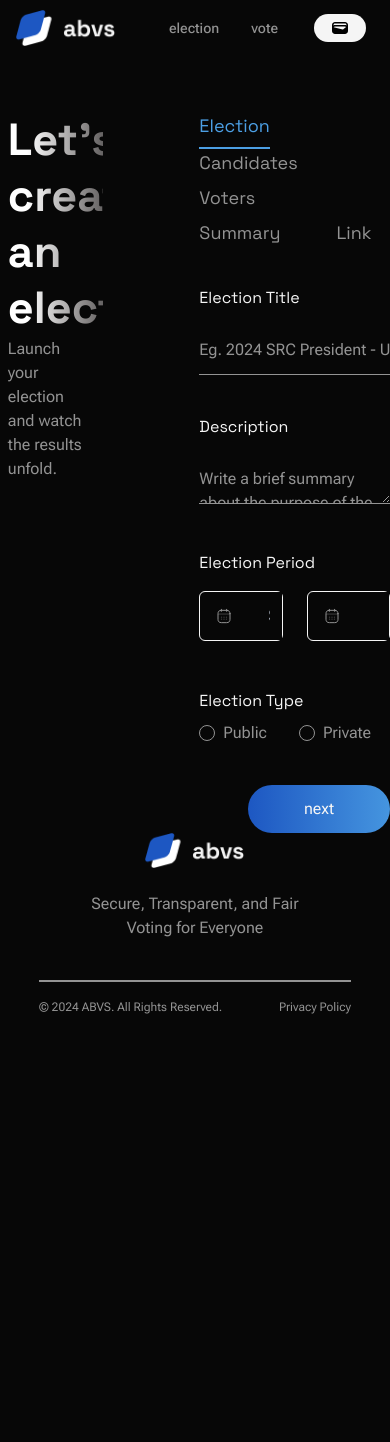
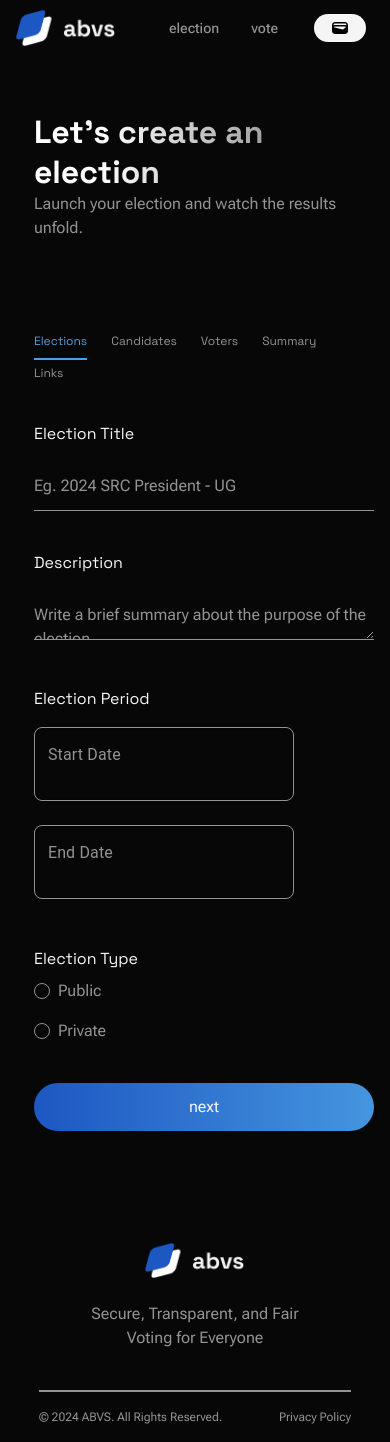
Before and after one commit to mowblox/auditable-blockchain-voting-system, a Next.js app in the folder frontend/: page /elections/add in a window 390 px wide. Before the commit the page ends 1032 px from the top, so only its background shows below. Built offline with nearby package versions, Linux system fonts and the light colour scheme.

Commit message:
completed date picker

```diff
--- a/frontend/src/app/elections/add/page.tsx
+++ b/frontend/src/app/elections/add/page.tsx
@@ -1,6 +1,10 @@
 "use client";
-import { useState, useEffect } from "react";
-import Image from "next/image";
+import { useState } from "react";
+import { LocalizationProvider } from "@mui/x-date-pickers/LocalizationProvider";
+import { AdapterDayjs } from "@mui/x-date-pickers/AdapterDayjs";
+import { DatePicker } from "@mui/x-date-pickers/DatePicker";
+import TextField from "@mui/material/TextField";
+import dayjs from "dayjs";
 
 export default function AddElection() {
   const [activeTab, setActiveTab] = useState("Elections");
@@ -23,69 +27,34 @@ export default function AddElection() {
   };
 
   return (
-    <div className="h-full">
-      <div className="ml-[2%] flex mt-14 gap-14">
-        <div className="w-[25%]">
-          <h2 className="gradient-text font-bold text-[45px] font-space-grotesk leading-tight">
+    <div className="h-full px-4 lg:px-0">
+      <div className="ml-[5%] flex flex-col lg:flex-row mt-14 gap-14">
+        <div className="lg:w-[25%]">
+          <h2 className="gradient-text font-bold text-[32px] lg:text-[45px] font-space-grotesk leading-tight">
             Let’s create an election
           </h2>
-          <p className="text-subtle-text text-[16px] w-[80%]">
+          <p className="text-subtle-text text-[16px] lg:w-[80%]">
             Launch your election and watch the results unfold.
           </p>
         </div>
 
-        <div className="block ml-10">
+        <div className="mt-8 lg:mt-0 lg:ml-10 w-full lg:w-auto">
           <div className="tabs mb-8">
+            {["Elections", "Candidates", "Voters", "Summary", "Links"].map(
+              (tab) => (
                 <button
+                  key={tab}
                   className={`${
-                activeTab === "Elections"
-                  ? "border-b-2 border-[#4C9FE4] text-[#4C9FE4]"
-                  : "text-subtle-text]"
-              }  pb-2 mr-14 text-[18px]  font-space-grotesk cursor-pointer`}
-              onClick={() => setActiveTab("Elections")}
-            >
-              Election
-            </button>
-            <button
-              className={`${
-                activeTab === "Candidates"
+                    activeTab === tab
                       ? "border-b-2 border-[#4C9FE4] text-[#4C9FE4]"
                       : "text-subtle-text"
-              } pb-2 mr-14 text-[18px] font-space-grotesk cursor-pointer`}
-              onClick={() => setActiveTab("Candidates")}
+                  } pb-2 mr-6 lg:mr-14 text-[12px] md:text-[16px] lg:text-[18px] font-space-grotesk cursor-pointer`}
+                  onClick={() => setActiveTab(tab)}
                 >
-              Candidates
+                  {tab}
                 </button>
-            <button
-              className={`${
-                activeTab === "Voters"
-                  ? "border-b-2 border-[#4C9FE4] text-[#4C9FE4]"
-                  : "text-subtle-text"
-              } pb-2 mr-14 text-[18px] font-space-grotesk cursor-pointer`}
-              onClick={() => setActiveTab("Voters")}
-            >
-              Voters
-            </button>
-            <button
-              className={`${
-                activeTab === "Summary"
-                  ? "border-b-2 border-[#4C9FE4] text-[#4C9FE4]"
-                  : "text-subtle-text"
-              } pb-2 mr-14 text-[18px] font-space-grotesk cursor-pointer`}
-              onClick={() => setActiveTab("Summary")}
-            >
-              Summary
-            </button>
-            <button
-              className={`${
-                activeTab === "Links"
-                  ? "border-b-2 border-[#4C9FE4] text-[#4C9FE4]"
-                  : "text-subtle-text"
-              } pb-2 text-[18px] font-space-grotesk cursor-pointer`}
-              onClick={() => setActiveTab("Links")}
-            >
-              Link
-            </button>
+              )
+            )}
           </div>
 
           {/* Displaying Tab content */}
@@ -97,29 +66,11 @@ export default function AddElection() {
 }
 
 function Elections() {
-  useEffect(() => {
-    const setCustomPlaceholder = (input, placeholder) => {
-      input.onfocus = function () {
-        this.type = "date";
-        this.placeholder = "";
-      };
-      input.onblur = function () {
-        if (!this.value) {
-          this.type = "text";
-          this.placeholder = placeholder;
-        }
-      };
-    };
-
-    const startDateInput = document.getElementById("start-date");
-    const endDateInput = document.getElementById("end-date");
-
-    setCustomPlaceholder(startDateInput, "Start Date");
-    setCustomPlaceholder(endDateInput, "End Date");
-  }, []);
+  const [startDate, setStartDate] = useState(null);
+  const [endDate, setEndDate] = useState(null);
 
   return (
-    <div className="w-full ">
+    <div className="w-full mb-28">
       <form>
         <div className="mb-10">
           <label
@@ -152,43 +103,82 @@ function Elections() {
         </div>
 
         <div className="mb-12">
-          <label className="block text-[16px]  mb-4 text-white font-space-grotesk">
+          <label className="block text-[16px] mb-4 text-white font-space-grotesk">
             Election Period
           </label>
-          <div className="flex items-center gap-6">
+          <div className="flex flex-col sm:flex-row items-start sm:items-center gap-6">
             {/* Start Date Picker */}
-            <div className="flex justify-between gap-4 border rounded-md pl-4 border-gray-300">
-              <Image
-                src="/images/calendar.svg"
-                width={20}
-                height={20}
-                alt="Calendar Icon"
-                className="mr-2 text-subtle-text"
-              />
-              <input
-                className="w-1/2 p-3 border-none focus:outline-none bg-[#070707] text-subtle-text"
-                type="text"
-                id="start-date"
+            <LocalizationProvider dateAdapter={AdapterDayjs}>
+              <DatePicker
+                label="Start Date"
+                value={startDate}
+                onChange={(newValue) => setStartDate(newValue ?? null)}
+                renderInput={(params) => (
+                  <TextField
+                    {...params}
                     placeholder="Start Date"
                   />
-            </div>
+                )}
+                sx={{
+                  "& .MuiInputBase-root": {
+                    color: "#939393",
+                    border: "1px solid #939393",
+                    borderRadius: "8px",
+                    padding: "8px 12px",
+                  },
+                  "& .MuiInputBase-root::placeholder": {
+                    color: "red !important",
+                  },
+                  "& .MuiInputBase-root:focus-within": {
+                    border: "none"
+                  },
+                  "& .MuiInputLabel-root": {
+                    color: "#939393 !important",
+                  },
+                  "& .MuiInputBase-input": {
+                    color: "#939393 !important",
+                  },
+                  "& .MuiSvgIcon-root": {
+                    color: "#939393",
+                  },
+                }}
+              />
+            </LocalizationProvider>
 
             {/* End Date Picker */}
-            <div className="flex justify-between gap-4 border rounded-md pl-4 border-gray-300">
-              <Image
-                src="/images/calendar.svg"
-                width={20}
-                height={20}
-                alt="Calendar Icon"
-                className="mr-2 text-subtle-text"
-              />
-              <input
-                className="w-1/2 p-3 border-none focus:outline-none bg-[#070707] text-subtle-text"
-                type="text"
-                id="end-date"
+            <LocalizationProvider dateAdapter={AdapterDayjs}>
+              <DatePicker
+                label="End Date"
+                value={endDate}
+                onChange={(newValue) => setEndDate(newValue ?? null)}
+                renderInput={(params) => (
+                  <TextField
+                    {...params}
                     placeholder="End Date"
                   />
-            </div>
+                )}
+                sx={{
+                  "& .MuiInputBase-root": {
+                    color: "#939393",
+                    border: "1px solid #939393",
+                    borderRadius: "8px",
+                    padding: "8px 12px",
+                  },
+                  "& .MuiInputBase-root:focus-within": {
+                    border: "none"
+                  },
+                  "& .MuiInputBase-input::placeholder": {
+                    color: "#939393",
+                  },
+                  "& .MuiInputLabel-root": {
+                    color: "#939393 !important",
+                  },
+                  "& .MuiSvgIcon-root": {
+                    color: "#939393",
+                  },
+                }}
+              />
+            </LocalizationProvider>
           </div>
         </div>
 
@@ -196,7 +186,7 @@ function Elections() {
           <label className="block text-[16px] mb-2 text-white font-space-grotesk">
             Election Type
           </label>
-          <div className="flex gap-8">
+          <div className="flex flex-col sm:flex-row gap-4 sm:gap-8">
             <label className="flex items-center text-subtle-text">
               <input
                 className="mr-2 appearance-none w-4 h-4 border border-gray-300 rounded-full bg-[#070707] checked:bg-secondary cursor-pointer"
@@ -225,7 +215,7 @@ function Elections() {
         </div>
 
         <button
-          className="mt-6 bg-gradient-to-r from-primary to-[#4595DF] hover:from-[#4595DF] hover:to-primary cursor-pointer text-white px-14 py-3 rounded-3xl float-right"
+          className="mt-6 bg-gradient-to-r from-primary to-[#4595DF] hover:from-[#4595DF] hover:to-primary cursor-pointer text-white px-14 py-3 rounded-3xl w-full sm:w-auto float-none sm:float-right"
           type="submit"
         >
           next
--- a/frontend/src/app/globals.css
+++ b/frontend/src/app/globals.css
@@ -8,7 +8,6 @@
   -webkit-text-fill-color: transparent;
 }
 
-/* styles.css */
 .gradient-text-vertical {
   background: linear-gradient(to bottom, white 20%, rgba(0, 0, 0, 0.7) 100%);
   -webkit-background-clip: text;
```
Also changed, not shown: frontend/package.json (+10 -5 lines), frontend/public/images/calendar.svg (deleted). Lines whose indentation alone changed are shown as unchanged.
